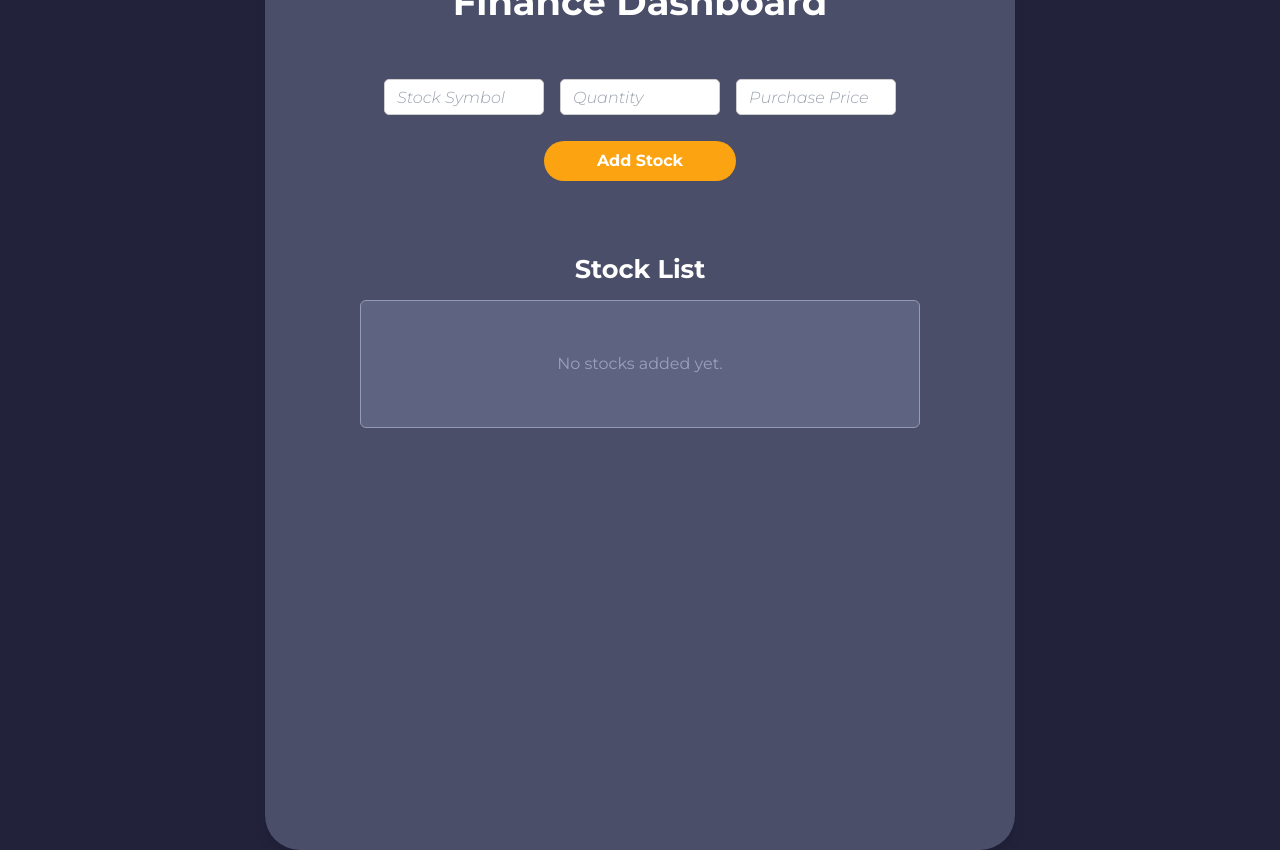
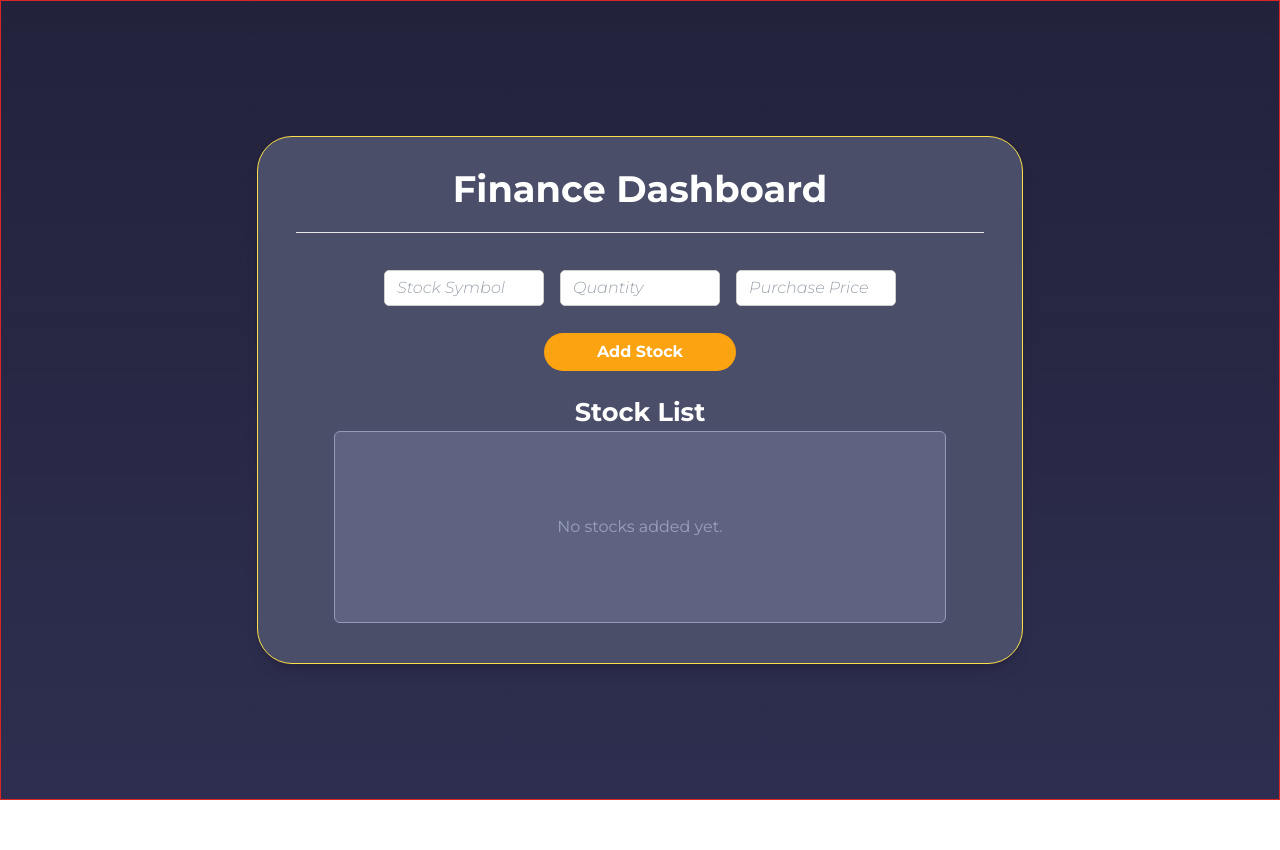
Before and after one commit to Koalarix/YapJunLiang-Capstone, a React (Vite) app: page / in a window 1280 px wide. After the commit the page ends 800 px from the top, so only its background shows below. Built offline with nearby package versions, Linux system fonts and the light colour scheme.

Commit message:
capstone-WIP
WIP design (Css/JSX) , functionality not added yet

```diff
--- a/index.html
+++ b/index.html
@@ -5,8 +5,8 @@
     <meta name="viewport" content="width=device-width, initial-scale=1.0" />
     <title>Finance Dashboard</title>
   </head>
-  <body class="h-lvh flex justify-center items-center">
-    <div id="root" class="w-[750px] h-[900px] rounded-[35px] bg-[#4a4e69] shadow-lg"></div>
+  <body>
+    <div id="root"></div>
     <script type="module" src="/src/main.jsx"></script>
   </body>
 </html>
--- a/src/App.jsx
+++ b/src/App.jsx
@@ -4,13 +4,13 @@ import './StockListsEmpty.jsx'
 function App() {
   return (
     <>
-    <div className='h-full'>
-      <div className="h-[16em] flex flex-col">
+    <div class="h-dvh w-full flex justify-center items-center border border-red-600">
+      <div className='w-[60%] min-w-[18em] max-w-[50em] max-h-[60em] rounded-[35px] bg-[#4a4e69] shadow-lg border border-yellow-300'>
+        <div className="h-[16em] flex flex-col">
           <Header />
           <Form/>
-      </div>
-      <div className="h-[35em]">
-        <StockDetails />
+        </div>
+          <StockDetails />
       </div>
     </div>
 
@@ -20,8 +20,9 @@ function App() {
 
 function Header() {
   return (
-    <header>
-    <h1 className='text-[2.3em] pt-6 pb-4 font-title font-bold text-white text-center'>Finance Dashboard</h1>
+    <header className="flex flex-col items-center">
+    <h1 className='w-full text-[1.25rem] [@media(min-width:750px)]:text-[2.3em] pt-6 pb-4 font-title font-bold text-white text-center'>Finance Dashboard</h1>
+    <hr className="w-[90%]"></hr>
     </header>
   )
 }
@@ -31,20 +32,24 @@ function Form() {
   <>
     <form  className='h-full flex flex-col items-center font-title font-light'>
 
-        <div  className="h-[5.5em] mt-2 flex justify-center items-center">
-          <input className="h-9 w-[10em] mx-2 pl-3 placeholder:italic"
+        <div  className="h-[5.5em] mt-8 w-full flex flex-col justify-center items-center [@media(min-width:750px)]:flex-row">
+          <input className="h-9 w-[10em] min-w-0 mx-2 [@media(min-width:750px)]:ml-4 pl-3 placeholder:italic placeholder:text-[0.8em] [@media(min-width:750px)]:placeholder:text-[1em]"
           type="text" id="stock" name="stock" placeholder="Stock Symbol"></input>
 
-          <input className=" h-9 w-[10em] mx-2 pl-3 placeholder:italic"
+          <input className=" h-9 w-[10em] min-w-0 mx-2 pl-3 placeholder:italic placeholder:text-[0.8em] [@media(min-width:750px)]:placeholder:text-[1em]"
           type="text" id="quantity" name="quantity" placeholder="Quantity" ></input>
 
-          <input className="h-9 w-[10em] mx-2 pl-3 placeholder:italic"
+          <input className="h-9 w-[10em] min-w-0 mx-2 [@media(min-width:750px)]:mr-4 pl-3 placeholder:italic placeholder:text-[0.8em] [@media(min-width:750px)]:placeholder:text-[1em]"
           type="text" id="price" name="price" placeholder="Purchase Price"></input>
         </div>
+        <div className="size-full flex justify-center items-center">
 
-        <input className="h-10 w-[12em] font-bold text-white rounded-[5em] border-none bg-[#fca311]
-        hover:border-none hover:bg-[#f19040ea] cursor-pointer"
-        type="submit" value="Add Stock"/>
+          <input className="h-8 w-[8rem] text-[0.75rem] font-bold text-white rounded-[5em] bg-[#fca311]
+          border-none hover:border-none hover:bg-[#f19040ea] cursor-pointer
+          [@media(min-width:750px)]:w-[12rem] [@media(min-width:750px)]:h-[38px] [@media(min-width:750px)]:text-[1rem]"
+          type="submit" value="Add Stock"/>
+
+        </div>
 
     </form>
   </>
@@ -54,9 +59,11 @@ function Form() {
 function StockDetails() {
   return (
     <>
-      <section className="mt-8 flex flex-col items-center font-title">
-        <h2 className="text-[1.6em] text-white font-bold m-3">Stock List</h2>
-        <StockListsEmpty />
+      <section className="font-title h-full">
+        <h2 className="text-[1.1rem] [@media(min-width:750px)]:text-[1.6em] w-full text-center text-white font-bold">Stock List</h2>
+        <div className="h-full flex justify-center">
+          <StockListsEmpty />
+        </div>
       </section>
     </>
   )
@@ -65,8 +72,8 @@ function StockDetails() {
 
 function StockListsEmpty() {
   return (
-  <div className="bg-[#5e6381] w-[35em] h-[8em] text-center rounded-md border border-[#969ab6] flex justify-center items-center">
-    <p className="text-[#9aa0bb]">No stocks added yet.</p>
+  <div className="bg-[#5e6381] w-[80%] h-[12rem] mb-10 text-center rounded-md border border-[#969ab6] flex justify-center items-center">
+    <p className="text-[#9aa0bb] text-[0.75rem] [@media(min-width:750px)]:text-[1em]">No stocks added yet.</p>
   </div>
   )
 }
--- a/src/index.css
+++ b/src/index.css
@@ -3,7 +3,8 @@
 @tailwind components;
 @tailwind utilities;
 body {
-  background-color: #22223b;
+  /*background-color: #22223b;*/
+  background-image: linear-gradient(#22223b, #2e2e50 )
 }
 input {
   border: 1px solid;
```
